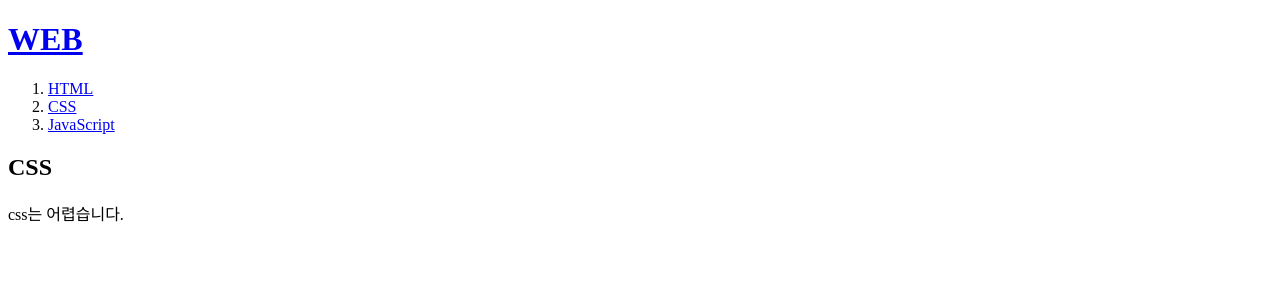
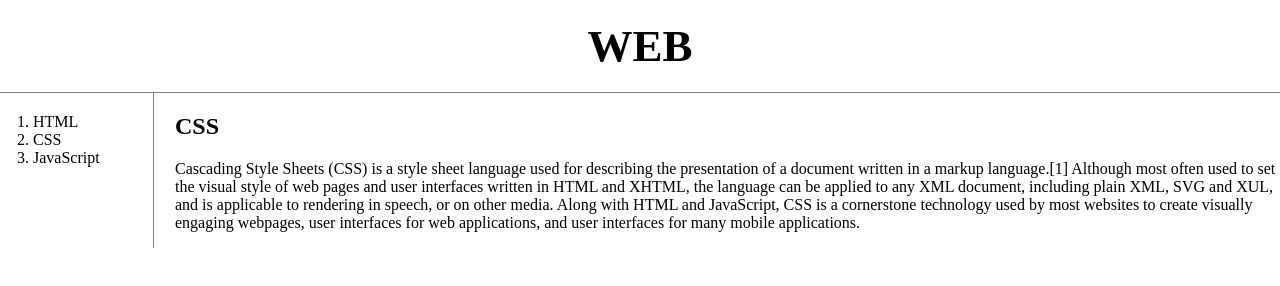
Before and after one commit to purinsol1208/my-first-web-site, a plain HTML site: page 2.html in a window 1280 px wide. Drawn offline with Linux system fonts and the light colour scheme.

Commit message:
CSS code

```diff
--- a/2.html
+++ b/2.html
@@ -1,23 +1,74 @@
 <!doctype html>
-<html>
 <head>
 <title>WEB1 - CSS</title>
 <meta charset="utf-8">
+<!--a... a 태그에 대해서 어쩌구 하겠다-->
+<!--text-decoration : 글자 꾸미기 -->
+<!--가까이에 있는 명령을 더 빨리 수행-->
+<!-- id 선택자 -> class 선택자 -> tag 선택자 / id의 값은 한 번만 등장해야 함, 중복되면 안됨, 유일무이 -->
+<style>
+    body{
+        margin: 0;
+    }
+    #active {
+        color: red;
+    }
+    a {
+        color: black;
+        text-decoration: none;
+    }
+    h1 {
+        font-size: 45px;
+        text-align: center;
+        border-bottom: 1px solid gray;
+        margin: 0;
+        padding: 20px;
+    }
+    ol {
+        border-right: 1px solid gray;
+        width: 100px;
+        margin: 0;
+        padding: 20px;
+    }
+    #grid {
+        display: grid;
+        grid-template-columns: 150px 1fr;
+    }
+    #grid ol { /*부모가 grid인 ol*/
+        padding-left: 33px;
+    }
+    #article {
+        padding-left: 25px;
+    }
+</style>
 </head>
 
 <!--ul, ol(number)-->
+
 <body>
-    <h1><a href = "index.html">WEB</href></h1>
+    <h1><a href = "index.html">WEB</a></h1>
+    <div id="grid">
         <ol>
             <li><a href="1.html">HTML</a></li>
             <li><a href="2.html">CSS</a></li>
             <li><a href = "3.html">JavaScript</a></li>
         </ol>
 
+    <div id="article">
         <h2>CSS</h2>
-<p>css는 어렵습니다.</p>
-
-
-<!-- h1~h6 헤드를 나타내는 태그 숫자가 커질수록 글씨 크기는 작아짐-->
-
+        <p>
+            Cascading Style Sheets (CSS) is a style sheet language used for
+            describing the presentation of a document written in a markup
+            language.[1] Although most often used to set the visual style
+            of web pages and user interfaces written in HTML and XHTML, the
+            language can be applied to any XML document, including plain
+            XML, SVG and XUL, and is applicable to rendering in speech, or
+            on other media. Along with HTML and JavaScript, CSS is a
+            cornerstone technology used by most websites to create visually
+            engaging webpages, user interfaces for web applications, and
+            user interfaces for many mobile applications.
+        </p>
+    </div>
+</div>
 </body>
+</html>
```
Lines whose indentation alone changed are shown as unchanged.
